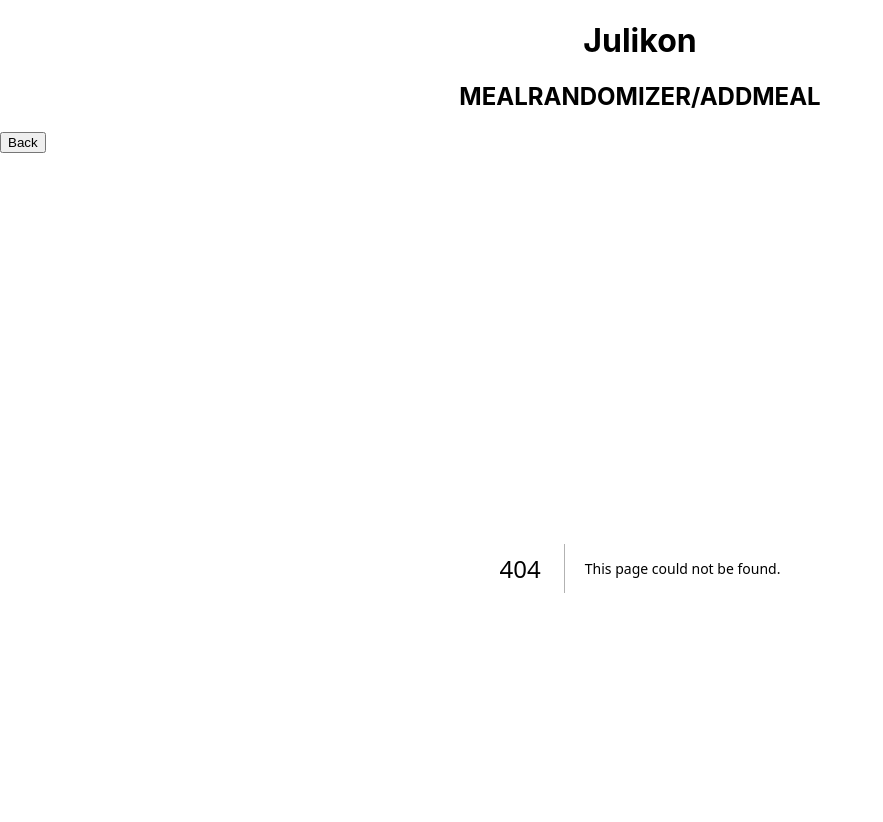
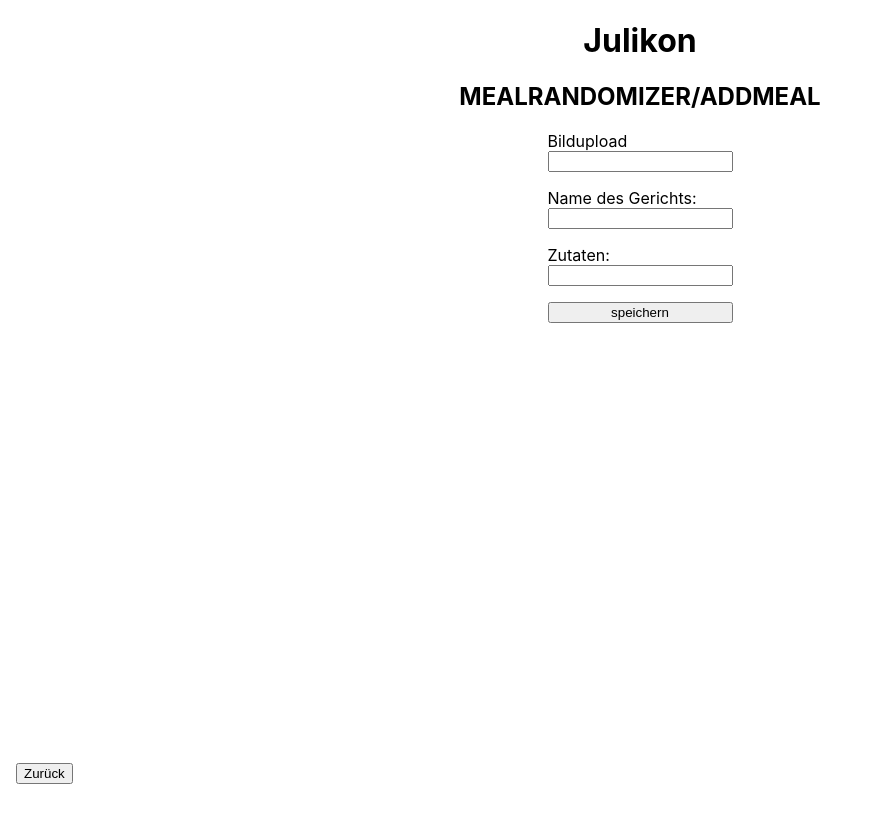
Before and after one commit to JulianHrt/julikon, a Next.js app: page /mealrandomizer/addMeal in a window 1280 px wide. Before the commit this address had no page. Shown: the top 822 px of the page, without its empty margins (0-883 px from the left). After the commit the page ends 800 px from the top, so only its background shows below. Built offline with nearby package versions, Linux system fonts and the light colour scheme.

Commit message:
added allmeals page, navbar, detailspage for meals, all ingredients page, todo Api for ID delete and Edit

```diff
--- a/components/AddMeal.js
+++ b/components/AddMeal.js
@@ -1,10 +1,11 @@
+import styled from "styled-components";
+
 export default function AddMeal() {
   async function handleSubmit(event) {
     event.preventDefault();
 
     const formData = new FormData(event.target);
     const data = Object.fromEntries(formData);
-    console.log(data);
 
     const newMeal = {
       ...data,
@@ -18,7 +19,7 @@ export default function AddMeal() {
   }
 
   return (
-    <form onSubmit={handleSubmit}>
+    <StyledForm onSubmit={handleSubmit}>
       <label htmlFor="image">
         Bildupload
         <input name="image" id="image" type="text"></input>
@@ -32,6 +33,17 @@ export default function AddMeal() {
         <input name="ingredients" id="ingredients" type="text"></input>
       </label>
       <button type="submit">speichern</button>
-    </form>
+    </StyledForm>
   );
 }
+
+const StyledForm = styled.form`
+  display: flex;
+  flex-direction: column;
+  gap: 1rem;
+
+  label,
+  input {
+    display: block;
+  }
+`;
--- a/components/Footer/index.js
+++ b/components/Footer/index.js
@@ -1,3 +1,37 @@
+import Link from "next/link";
+import styled from "styled-components";
+import Router, { useRouter } from "next/router";
+
 export default function Footer() {
-  return <></>;
+  const router = useRouter();
+  const path = router.pathname;
+
+  return (
+    <StyledNavbar>
+      <button onClick={() => Router.back()}>Zurück</button>
+      {path === "/mealrandomizer" ? (
+        <>
+          <Link href="/mealrandomizer/addMeal">+ Gericht hinzufügen</Link>
+          <Link href="/mealrandomizer/ingredientsSummary">
+            Zusammenfassung der Zutaten
+          </Link>
+          <Link href="/mealrandomizer/allMeals">Alle Gerichte</Link>
+        </>
+      ) : (
+        ""
+      )}
+    </StyledNavbar>
+  );
 }
+
+const StyledNavbar = styled.nav`
+  position: fixed;
+  bottom: 0;
+  display: flex;
+  flex-direction: row;
+  flex-wrap: wrap;
+  justify-content: space-around;
+  gap: 1rem;
+  padding: 1rem;
+  background-color: white;
+`;
--- a/components/Header/index.js
+++ b/components/Header/index.js
@@ -3,7 +3,6 @@ import { useRouter } from "next/router";
 export default function Header() {
   const router = useRouter();
   const path = router.pathname.replace("/", "").toUpperCase();
-  console.log(path);
 
   return (
     <>
@@ -13,7 +12,6 @@ export default function Header() {
       ) : (
         <>
           <h2>{path}</h2>
-          <button onClick={() => router.back()}>Back</button>
         </>
       )}
     </>
--- a/components/Layout/index.js
+++ b/components/Layout/index.js
@@ -15,6 +15,7 @@ export default function Layout({ children }) {
 const StyledMainFlexWrapper = styled.main`
   display: flex;
   flex-direction: column;
-  margin: 1rem;
+  margin: 1rem 1rem 5rem 1rem;
   align-items: center;
+  margin-bottom: 10rem;
 `;
--- a/models/meals.js
+++ b/models/meals.js
@@ -4,6 +4,7 @@ const mealSchema = new Schema({
   image: String,
   name: String,
   ingredients: Array,
+  id: String,
 });
 
 const Meal = models.Meal || model("Meal", mealSchema);
--- a/pages/_app.js
+++ b/pages/_app.js
@@ -1,12 +1,15 @@
 import GlobalStyles from "../components/GlobalStyles";
 import Layout from "../components/Layout";
+import { useLocalStorage } from "../helpers/hooks";
 
 function MyApp({ Component, pageProps }) {
+  const [isMeals, setIsMeals] = useLocalStorage("meals", {});
+
   return (
     <>
       <Layout>
         <GlobalStyles />
-        <Component {...pageProps} />
+        <Component {...pageProps} isMeals={isMeals} setIsMeals={setIsMeals} />
       </Layout>
     </>
   );
--- /dev/null
+++ b/pages/mealrandomizer/addMeal/index.js
@@ -0,0 +1,5 @@
+import AddMeal from "../../../components/AddMeal";
+
+export default function addMeal() {
+  return <AddMeal />;
+}
```
Also changed, not shown: components/RandomMeals.js (+11 -8 lines), pages/mealrandomizer/allMeals/[id]/index.js (added, +8 -0 lines), pages/mealrandomizer/allMeals/index.js (added, +34 -0 lines), pages/mealrandomizer/index.js (+5 -18 lines), pages/mealrandomizer/ingredientsSummary/index.js (added, +12 -0 lines).
